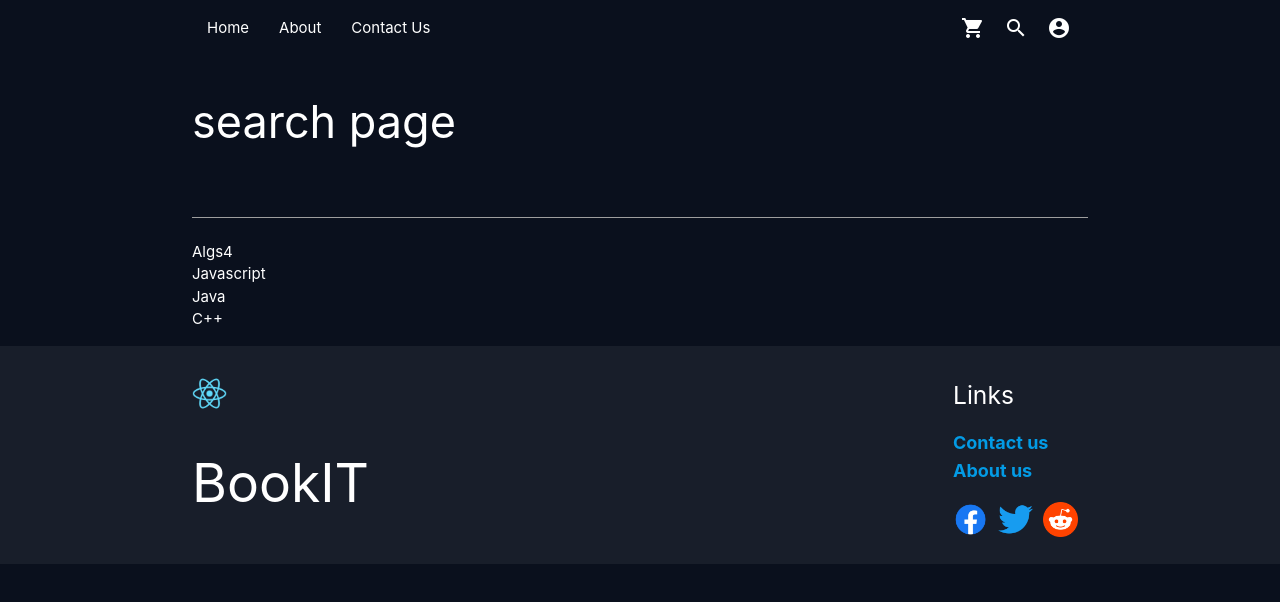
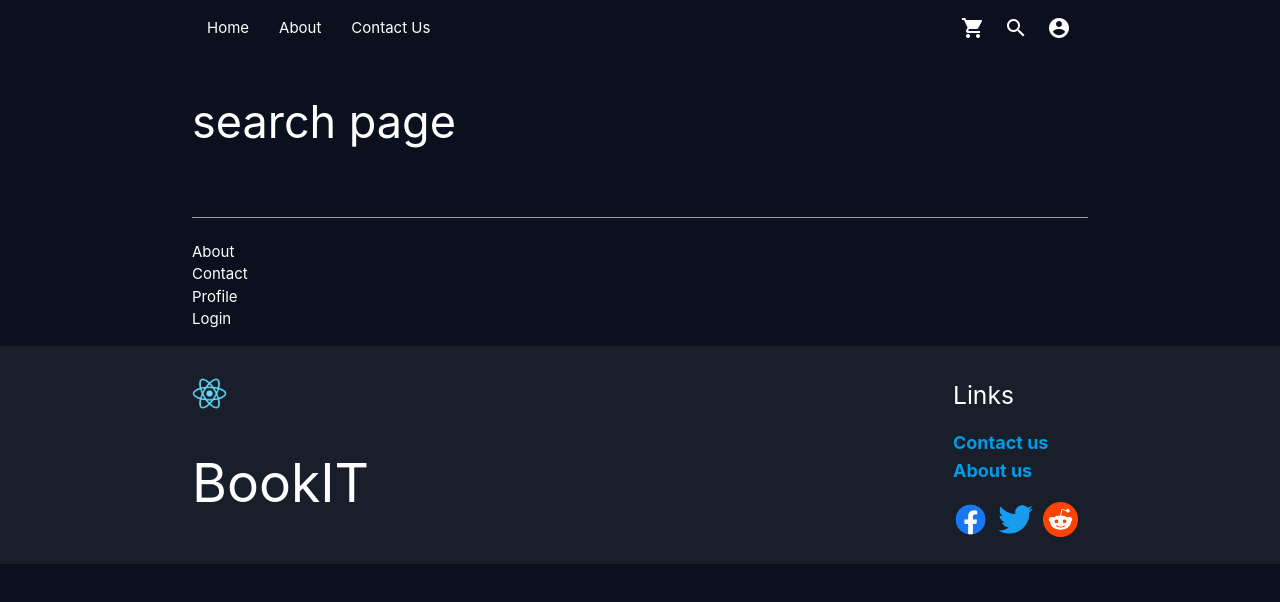
Before and after one commit to JonasSkjodt/bookit, a React (Create React App) app in the folder client/: page /search in a window 1280 px wide. Shown: the top 602 px of the page. Built offline with nearby package versions, Linux system fonts and the light colour scheme.

Commit message:
clean up list.js and css

```diff
--- a/client/public/index.html
+++ b/client/public/index.html
@@ -27,7 +27,7 @@ var instance = M.Collapsible.init(elem, {
 });
     });
     </script>
-    <title>React App</title>
+    <title>BookIT</title>
   </head>
   <body>
     <noscript>You need to enable JavaScript to run this app.</noscript>
--- a/client/src/index.css
+++ b/client/src/index.css
@@ -263,7 +263,8 @@ h1 {
     margin-right: 10px;
   }
   .feat-btns .primary-btn {
-    min-width: 80px;
+    min-width: 70px;
+    margin-bottom:10px;
 }
 }
 @media (max-width: 782px) {
@@ -272,7 +273,13 @@ h1 {
 	}
   .product-details {
     max-width: 350px;
-}
+  }
+  .feat-btns {
+    flex-direction:column;
+  }
+  .section-features {
+    padding:0;
+  }
 }
 
 /*header mobile*/
--- a/client/src/pages/index.js
+++ b/client/src/pages/index.js
@@ -33,8 +33,8 @@ const Home = () => {
 								</div>
 								<div className="feat-btns">
 
-								<a href="#" className="primary-btn waves-effect waves-light">Add to cart</a>
-                				<a href="#" className="primary-btn feat-details-btn waves-effect waves-light">View details</a>
+								<a href="#bookbrowsing" className="primary-btn waves-effect waves-light">Buy a book</a>
+                				<a href="#" className="primary-btn feat-details-btn waves-effect waves-light">Become a seller</a>
 
 								</div>
 							</div>
@@ -43,10 +43,10 @@ const Home = () => {
 				</div>
 				</div>
 
-			<div className='container'>
-				<div className='section section-features'>
+				<div id="bookbrowsing" className='section section-features'>
 				<div className="section-header">
-				<	h2 className="section-header__title">Browse our books</h2>
+				<div className='container'>
+					<h2 className="section-header__title">Browse our books</h2>
 					<div className="row">
 
 						{customers.map((customer) => {
--- a/client/src/pages/list.js
+++ b/client/src/pages/list.js
@@ -1,4 +1,4 @@
-import { React, useState } from 'react'
+import { React } from 'react'
 import data from "./listData.json"
 
 function List(props) {
--- a/client/src/pages/listData.json
+++ b/client/src/pages/listData.json
@@ -1,13 +1,13 @@
 [{
     "id": 1,
-    "text": "Algs4"
+    "text": "About"
 }, {
     "id": 2,
-    "text": "Javascript"
+    "text": "Contact"
 }, {
     "id": 3,
-    "text": "Java"
+    "text": "Profile"
 }, {
     "id": 4,
-    "text": "C++"
+    "text": "Login"
 }]
```
